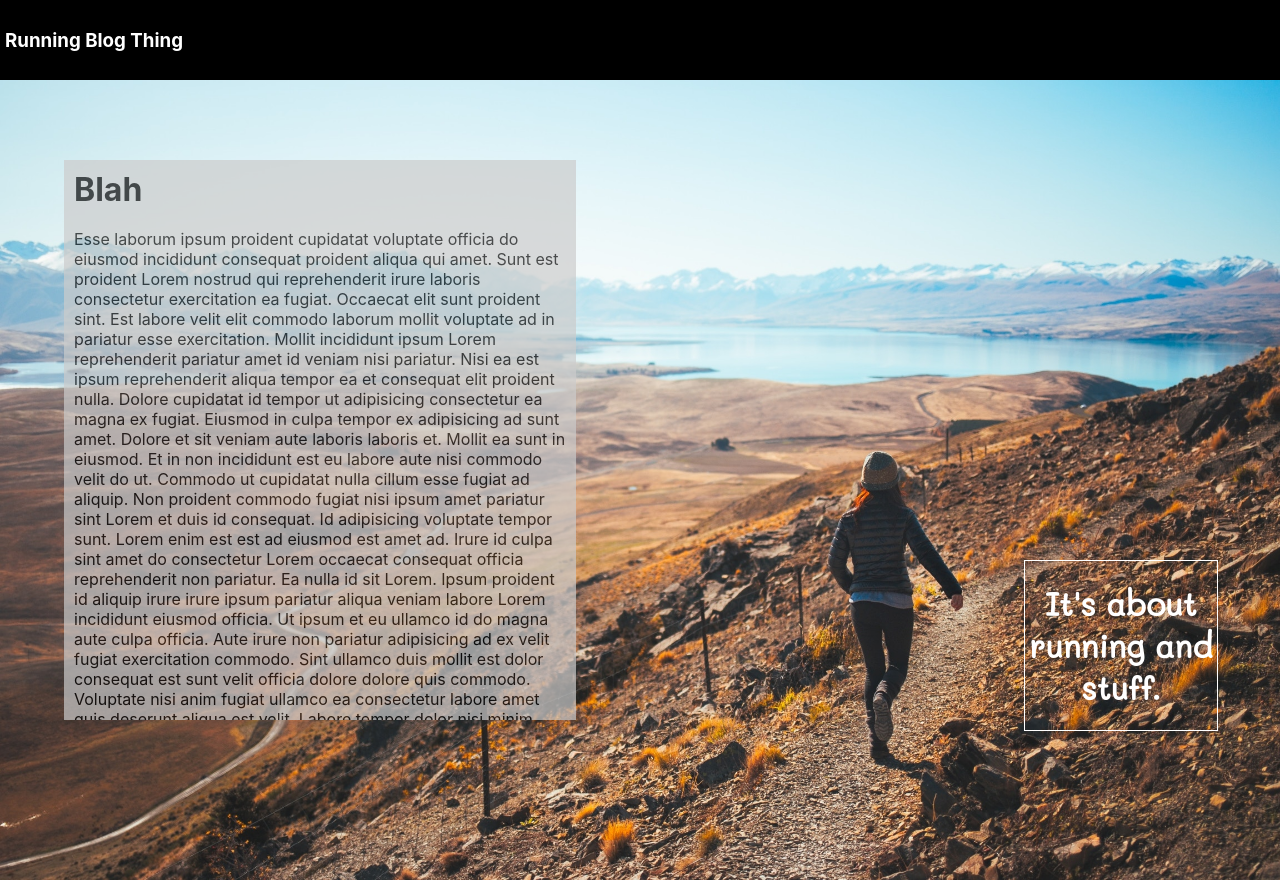
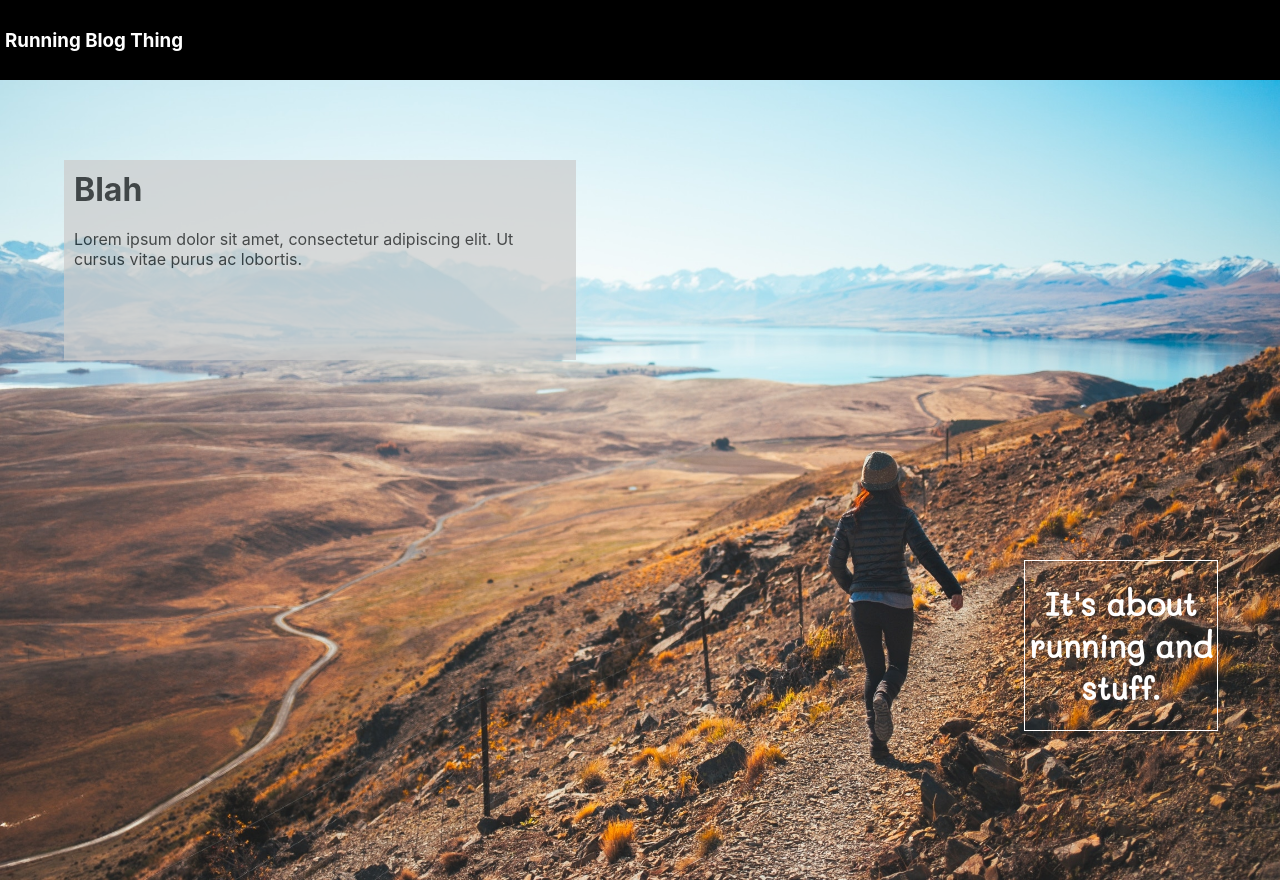
Before and after one commit to nathanejbrown/runners-blog, a React (Create React App) app: page / in a window 1280 px wide. Built offline with nearby package versions, Linux system fonts and the light colour scheme; no server answers.

Commit message:
Page now dynamically loads a blog post after doing an API call to get all of them.

```diff
--- a/src/App.js
+++ b/src/App.js
@@ -11,7 +11,7 @@ class App extends Component {
         <Header />
         <div className="App">
           <FloatingBox />
-          <BlogPost title='Blog Title'/>
+          <BlogPost/>
         </div>
       </Fragment>
     );
--- a/src/components/BlogPost/BlogPost.js
+++ b/src/components/BlogPost/BlogPost.js
@@ -5,33 +5,18 @@ import * as actions from '../../store/actions/index';
 
 class BlogPost extends Component {
 
-    componentWillMount() {
+    componentDidMount() {
         this.props.onFetchPosts();
     }
 
     render() {
+
+        let postTitle = this.props.posts ? this.props.posts[1].title : 'Blah';
+        let postBody = this.props.posts ? this.props.posts[1].body : 'Lorem ipsum dolor sit amet, consectetur adipiscing elit. Ut cursus vitae purus ac lobortis.'
         return (
             <div className='blog'>
-                <h1 className='title'>Blah</h1>
-                <p>Esse laborum ipsum proident cupidatat voluptate officia do eiusmod incididunt consequat proident aliqua qui amet. Sunt est proident Lorem nostrud qui reprehenderit irure laboris consectetur exercitation ea fugiat. Occaecat elit sunt proident sint.
-
-    Est labore velit elit commodo laborum mollit voluptate ad in pariatur esse exercitation. Mollit incididunt ipsum Lorem reprehenderit pariatur amet id veniam nisi pariatur. Nisi ea est ipsum reprehenderit aliqua tempor ea et consequat elit proident nulla. Dolore cupidatat id tempor ut adipisicing consectetur ea magna ex fugiat. Eiusmod in culpa tempor ex adipisicing ad sunt amet.
-
-    Dolore et sit veniam aute laboris laboris et. Mollit ea sunt in eiusmod. Et in non incididunt est eu labore aute nisi commodo velit do ut. Commodo ut cupidatat nulla cillum esse fugiat ad aliquip. Non proident commodo fugiat nisi ipsum amet pariatur sint Lorem et duis id consequat. Id adipisicing voluptate tempor sunt.
-
-    Lorem enim est est ad eiusmod est amet ad. Irure id culpa sint amet do consectetur Lorem occaecat consequat officia reprehenderit non pariatur. Ea nulla id sit Lorem.
-
-    Ipsum proident id aliquip irure irure ipsum pariatur aliqua veniam labore Lorem incididunt eiusmod officia. Ut ipsum et eu ullamco id do magna aute culpa officia. Aute irure non pariatur adipisicing ad ex velit fugiat exercitation commodo. Sint ullamco duis mollit est dolor consequat est sunt velit officia dolore dolore quis commodo. Voluptate nisi anim fugiat ullamco ea consectetur labore amet quis deserunt aliqua est velit. Labore tempor dolor nisi minim reprehenderit aute deserunt.
-
-    Mollit incididunt veniam ea reprehenderit in cillum adipisicing pariatur quis proident aliqua. Elit eu esse velit non culpa nostrud ipsum do velit. Quis qui duis proident amet incididunt est id laboris ullamco incididunt amet nostrud.
-
-    Sint consequat sint reprehenderit nisi quis reprehenderit sunt sunt. Qui anim ex mollit velit labore ad ad culpa labore esse duis consectetur non incididunt. Sit aute pariatur id consectetur tempor culpa.
-
-    Eiusmod elit cupidatat dolor ut incididunt dolor enim ullamco sit. Occaecat eiusmod qui velit ad ea dolor id ex incididunt ut eu ex do officia. Irure exercitation aute est culpa quis non do occaecat in occaecat dolor id elit. Sunt minim veniam enim minim.
-
-    Lorem reprehenderit elit quis dolor velit aliqua reprehenderit esse. Elit et velit esse irure. Aliquip adipisicing labore officia anim nostrud amet consequat adipisicing veniam consectetur pariatur dolor. Dolor deserunt ex reprehenderit do dolor id reprehenderit reprehenderit amet.
-
-    Nulla qui aliquip aliquip et quis consectetur nostrud adipisicing ad ad incididunt elit. Voluptate aute ut voluptate excepteur enim deserunt. Id veniam officia amet cupidatat aliqua. Ex consectetur laborum mollit ullamco. Sint tempor elit dolore dolore. Reprehenderit irure Lorem quis irure. Enim dolore culpa Lorem aute incididunt enim duis duis reprehenderit voluptate anim aute nulla officia.</p>
+                <h1 className='title'>{postTitle}</h1>
+                <p>{postBody}</p>
             </div>
         )
     }
@@ -39,13 +24,14 @@ class BlogPost extends Component {
 
 const mapStateToProps = state => {
     return {
-        posts: state.posts.posts
+        posts: state.posts.posts,
+        loading: state.posts.loading
     }
 }
 
 const mapDispatchToProps = dispatch => {
     return {
-        onFetchPosts: () => dispatch(actions.fetchOrders())
+        onFetchPosts: () => dispatch(actions.fetchPosts())
     }
 }
 
--- a/src/store/actions/actionTypes.js
+++ b/src/store/actions/actionTypes.js
@@ -1 +1,2 @@
 export const FETCH_POSTS_START = 'FETCH_POSTS_START';
+export const FETCH_POSTS_SUCCESS = 'FETCH_POSTS_SUCCESS';
--- a/src/store/actions/index.js
+++ b/src/store/actions/index.js
@@ -1,3 +1,3 @@
 export {
-    fetchOrders
+    fetchPosts
 } from './posts'
--- a/src/store/actions/posts.js
+++ b/src/store/actions/posts.js
@@ -7,16 +7,22 @@ export const fetchPostsStart = () => {
     }
   }
 
-export const fetchOrders = (token, userId) => {
+export const fetchPostsSuccess = (posts) => {
+    console.log('posts', posts)
+    return {
+        type: actionTypes.FETCH_POSTS_SUCCESS,
+        posts: posts
+    }
+}
+
+export const fetchPosts = () => {
     return dispatch => {
       dispatch(fetchPostsStart())
       axios.get('/posts')
       .then(res => {
-        console.log(res)
-        // dispatch(fetchOrdersSuccess(fetchedOrders))
+        dispatch(fetchPostsSuccess(res.data))
       })
       .catch(err => {
-        // dispatch(fetchOrdersFailed(err))
         console.log(err)
       });
     }
--- a/src/store/reducers/posts.js
+++ b/src/store/reducers/posts.js
@@ -10,9 +10,17 @@ const fetchPostsStart = (state, action) => {
     return updateObject(state, {loading: true});
 }
 
+const fetchPostsSuccess = (state, action) => {
+    return updateObject(state, {
+        posts: action.posts,
+        loading: false
+      });
+}
+
 const reducer = (state = initialState, action) => {
     switch (action.type) {
       case actionTypes.FETCH_POSTS_START: return fetchPostsStart(state, action);
+      case actionTypes.FETCH_POSTS_SUCCESS: return fetchPostsSuccess(state, action);
       default: return state;
     }
 }
```
